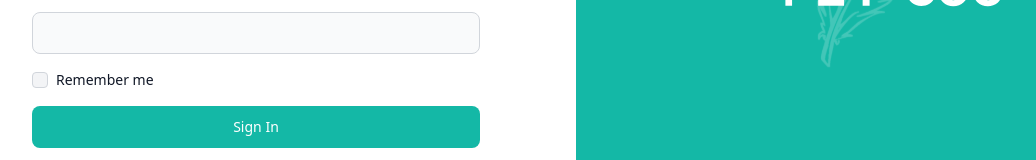
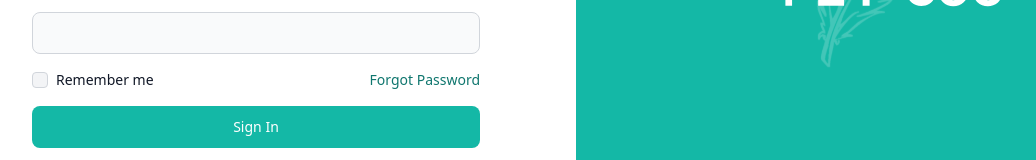
Before and after one commit to raikiri24/fly360-hris, a React (Vite) app: page /login in a window 1280 px wide. Shown: the part 417-577 px from the top of the page, without its empty margins (64-1100 px from the left). Built offline with nearby package versions, Linux system fonts and the light colour scheme.

Commit message:
minor-feature-update-login

```diff
--- a/src/components/Feature/Login.jsx
+++ b/src/components/Feature/Login.jsx
@@ -25,10 +25,17 @@ function Login() {
             </div>
             <TextInput id="password1" required type="password" />
           </div>
-          <div className="flex items-center gap-2">
-            <Checkbox id="remember" />
-            <Label htmlFor="remember">Remember me</Label>
+          <div className="flex items-center justify-between">
+            <div className="flex items-center gap-2">
+              <Checkbox id="remember" />
+              <Label htmlFor="remember">Remember me</Label>
+            </div>
+            <div className="flex-grow"></div>
+            <a href="/" className="text-teal-700 text-sm">
+              Forgot Password
+            </a>
           </div>
+
           <Button type="submit" className="bg-teal-500 hover:bg-blue-700 text-white">
             Sign In
           </Button>
```
